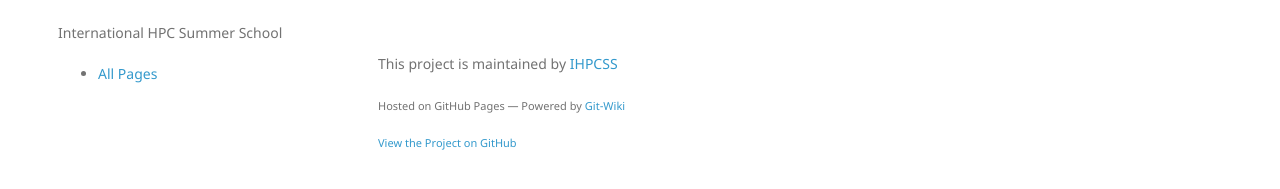
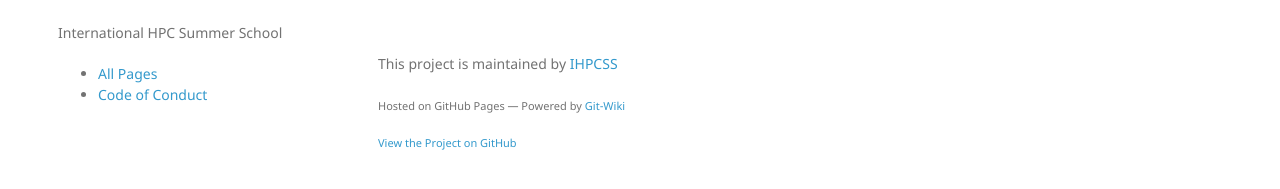
Before and after one commit to IHPCSS/ihpcss-wiki, a Jekyll site: the page built from index.md, in a window 1280 px wide. Shown: the part 362-551 px from the top of the page. Built offline with Jekyll 4.4.1, drawn with Linux system fonts in a browser that asks for light colours; nearby versions of some CDN libraries; our own code applies the rules of GitHub Pages for plain Markdown files.

Commit message:
oops. wrong place

```diff
--- a/_includes/sidebar.html
+++ b/_includes/sidebar.html
@@ -3,5 +3,6 @@
     {% if page.url contains "meta" and page.url != "/meta/" %}
     <li><a href="{{ page.url }}">{{ page.title }}</a></li>
     {% endif %}
-  {% endfor %}
+    {% endfor %}
+  <li><a href="/wiki/code-of-conduct.html">Code of Conduct</a></li>
 </ul>
--- a/meta/all_pages.html
+++ b/meta/all_pages.html
@@ -8,5 +8,4 @@ title: "All Pages"
     <li><a href="{{ page.url }}">{{ page.title }}</a></li>
     {% endif %}
   {% endfor %}
-  <li><a href="/wiki/code-of-conduct.html">Code of Conduct</a></li>
 </ul>
```
